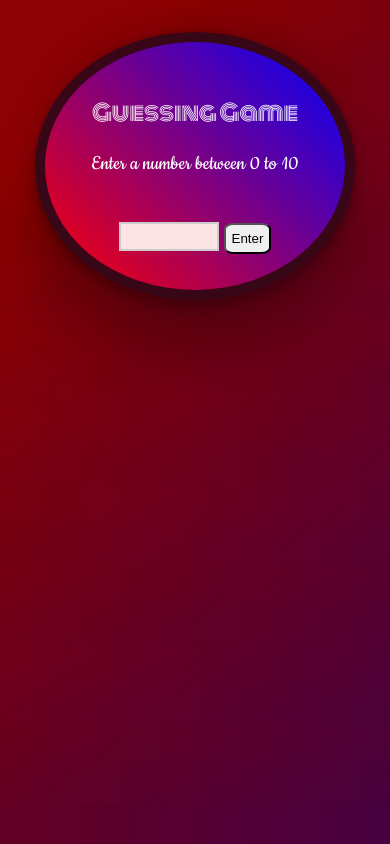
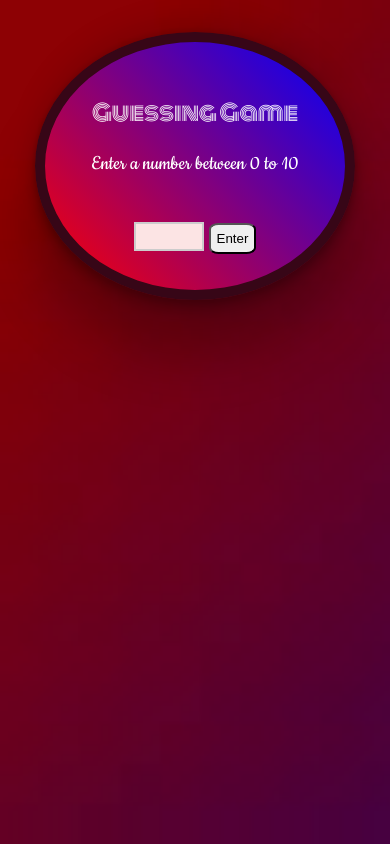
Before and after one commit to Ayesha-31/game.github.io, a plain HTML site: page index.html in a window 390 px wide. Drawn offline with Linux system fonts and the light colour scheme.

Commit message:
Update style.css

```diff
--- a/style.css
+++ b/style.css
@@ -19,7 +19,7 @@
     font-size: 27px;
   }
   input[type=text] {
-    width: 170px;
+    width: 140px;
     box-sizing: border-box;
     border: 2.3px solid #ccc;
     font-size: 20px;
@@ -81,32 +81,36 @@
     height: 250px;
     width: 400px;
   }
+  input[type=text] {
+    width: 80px;
+    }
 }
  @media screen and (max-width: 490px) {
     .wrapper{
       height: 250px;
       width: 350px;
     }
+    input[type=text] {
+      width: 70px;
+      }
   }
  @media screen and (max-width: 430px) {
     .wrapper{
       height: 240px;
       width: 320px;
     }
+    input[type=text] {
+      width: 70px;
+      }
   }
-  @media screen and (max-width: 430px) {
-    .wrapper{
-      height: 240px;
-      width: 320px;
-    }
-  }
+
   @media screen and (max-width: 410px) {
     .wrapper{
       height: 220px;
       width: 310px;
     }
     input[type=text] {
-    width: 100px;
+    width: 70px;
     }
   }
   @media screen and (max-width: 390px) {
@@ -117,6 +121,9 @@
     #title,#outputtext{
       font-size: 22px;
     }
+    input[type=text] {
+      width: 70px;
+      }
   }
   @media screen and (max-width: 380px) {
     .wrapper{
@@ -126,3 +133,7 @@
     #title,#outputtext{
       font-size: 20px;
     }
+    input[type=text] {
+      width: 70px;
+      }
+    }
```
